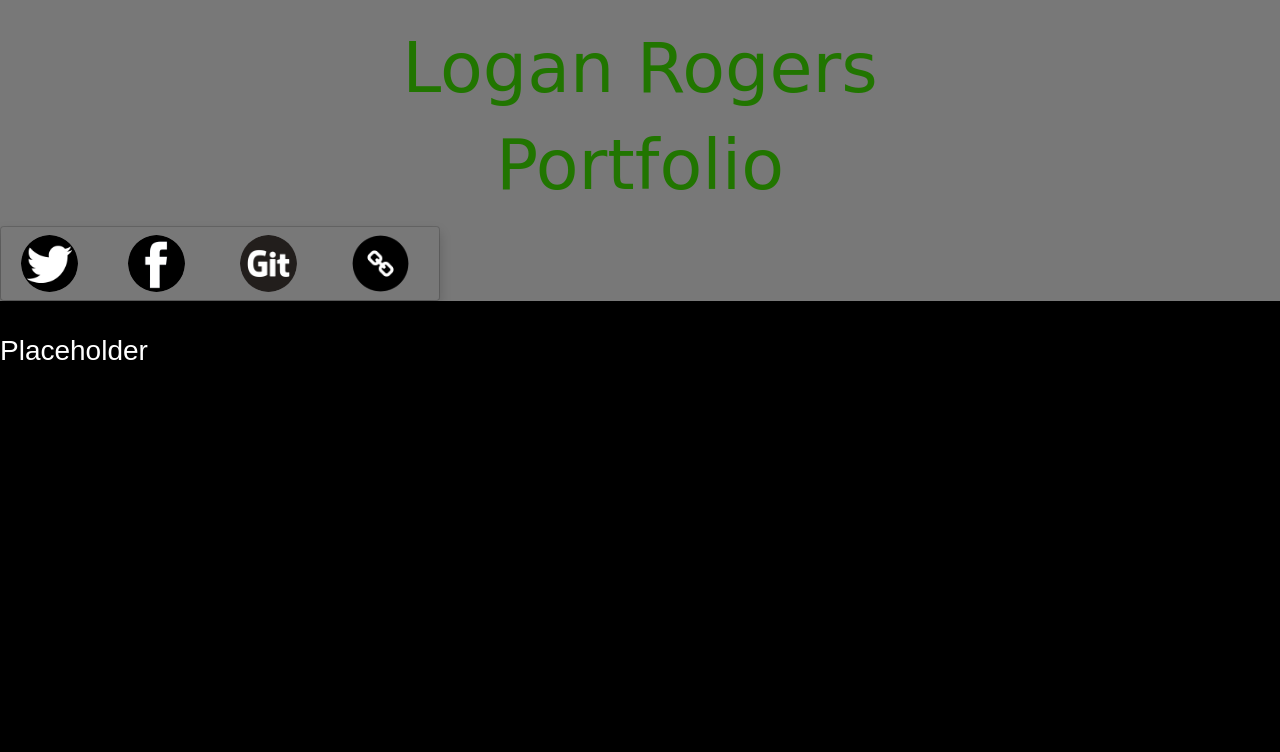
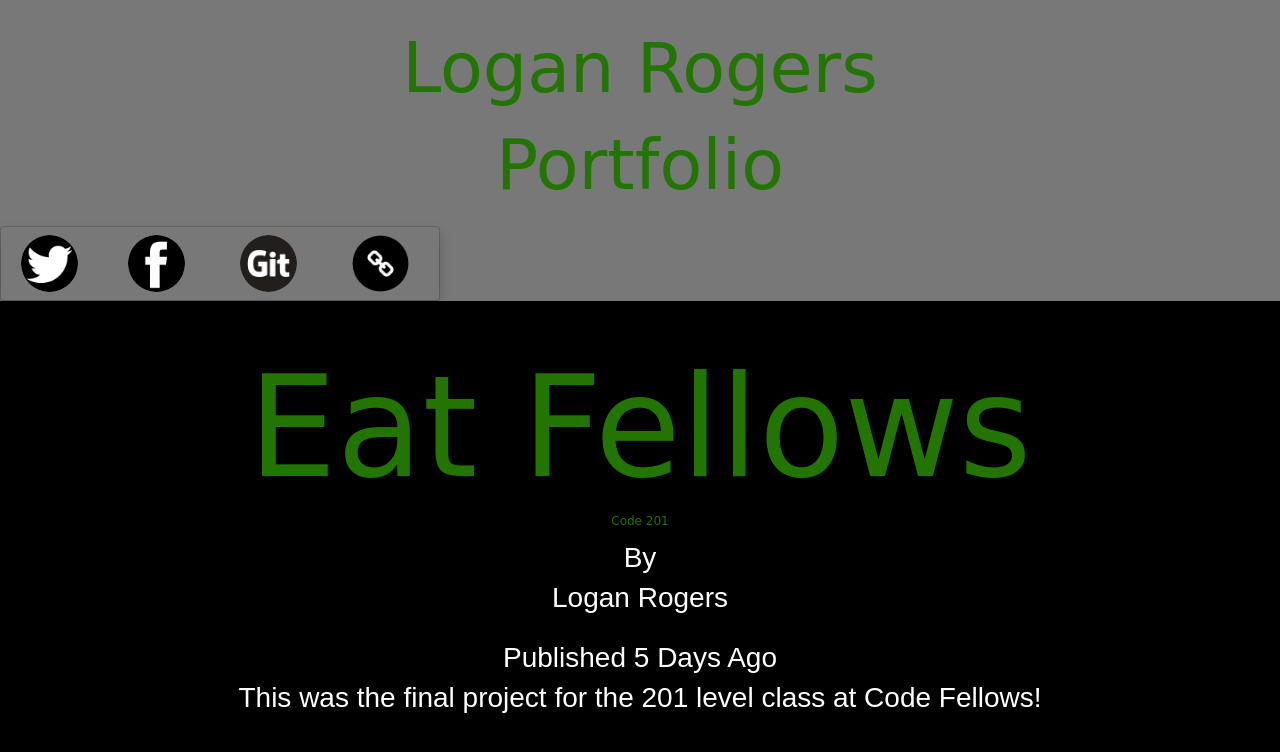
Before and after one commit to loganlsr/portfolio, a plain HTML site: page index.html in a window 1280 px wide. Drawn offline with nearby package versions, Linux system fonts and the light colour scheme.

Commit message:
added functionality to add new projects as templates and messed with styling

```diff
--- /dev/null
+++ b/JS/app.js
@@ -0,0 +1,39 @@
+'use strict';
+
+var projects = [];
+
+function Project(opts) {
+  this.author = opts.author;
+  this.title = opts.title;
+  this.category = opts.category;
+  this.projectUrl = opts.projectUrl;
+  this.publishedOn = opts.publishedOn;
+  this.body = opts.body;
+  console.log('successfully calling construtor');
+}
+
+Project.prototype.toHtml = function(){
+  var $newProject = $('project.template').clone();
+  console.log('just cloned project template');
+  $newProject.find('time[pubdate]').attr('title', this.publishedOn);
+  $newProject.find('time').html(parseInt((new Date() - new Date(this.publishedOn)) / 60 / 60 / 24 / 1000) + ' Days Ago');
+  $newProject.find('address').html(this.author);
+  $newProject.find('address a').attr('href', this.projectUrl);
+  $newProject.find('h1').html(this.title);
+  $newProject.find('h1').append('<h6>' + this.category + '</h6>');
+  $newProject.find('section.article-body').html(this.body);
+  $newProject.removeClass('template');
+  return $newProject;
+};
+
+projectData.sort(function(a, b){
+  return(new Date(b.publishedOn)) - (new Date(a.publishedOn));
+});
+
+projectData.forEach(function(ele){
+  projects.push(new Project(ele));
+});
+
+projects.forEach(function(a){
+  $('#projects').append(a.toHtml());
+});
--- /dev/null
+++ b/JS/projectObjects.js
@@ -0,0 +1,12 @@
+'use strict';
+
+var projectData = [
+  {
+    title:        'Eat Fellows',
+    category:     'Code 201',
+    author:       'Logan Rogers',
+    projectUrl:  'https://bl41r.github.io/eat_fellows/index.html',
+    publishedOn:  '2016-07-08',
+    body:         'This was the final project for the 201 level class at Code Fellows!'
+  },
+];
--- a/index.html
+++ b/index.html
@@ -26,15 +26,30 @@
               <li class="pad"><a href="https://github.com/loganlsr"><img src="img/github.png" /></a></li>
               <li class="pad"><a href="http://www.animearcade.net/"><img src="img/link.png" /></a></li>
             </ul>
-
         </nav>
       </div>
       </section>
     </header>
     <main>
       <div class="portfolio">
-        <p>Placeholder</p>
+        <section id="projects">
+          <project class="template" data-category="cat">
+            <header>
+              <h1>Title</h1>
+              <div class="byline">
+                By <address><a href="">Author Name</a></address>
+                Published <time pubdate datetime="2000-01-01">Publish Time</time>
+              </div>
+            </header>
+          <section class="article-body"></section>
+        </project>
+      </section>
       </div>
     </main>
+    <footer>
+    </footer>
+    <script src="https://code.jquery.com/jquery-1.11.2.min.js"></script>
+    <script src="JS/projectObjects.js"></script>
+    <script src="JS/app.js"></script>
   </body>
 </html>
--- a/styles/style.css
+++ b/styles/style.css
@@ -3,7 +3,6 @@ html, p {
 }
 
 * {
-  background-color: rgba(120, 120, 120, 1);
   color: #fff;
 }
 
@@ -42,10 +41,12 @@ h1, h2 {
 
 .dropdown {
   float: left;
+  background-color: rgba(120, 120, 120, 1);
 }
 
 .dropdown-menu {
   width: 15%;
+  background-color: rgba(120, 120, 120, 1);
 }
 
 ul {
@@ -103,6 +104,15 @@ a img {
 button {
   border: none;
   clear: both;
+  background-color: rgba(120, 120, 120, 1);
+}
+
+.template {
+  display: none;
+}
+
+.project {
+  background-color: black;
 }
 
 @media screen and (min-width: 940px) {
@@ -163,12 +173,12 @@ button {
   a img {
     border-radius: 90px;
   }
-  /*ul li {
-    float: left;
-    background-color: rgba(120, 120, 120, 1);
+
+  .template {
+    display: none;
   }
 
-  ul img {
-    background-color: rgba(120, 120, 120, 1);
-  }*/
+  section .article-body {
+    text-align: center;
+  }
 }
```
